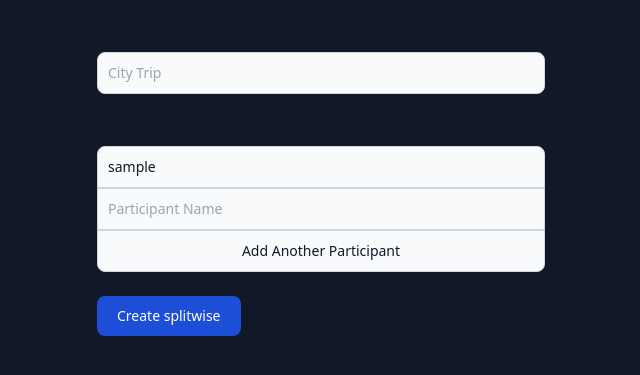
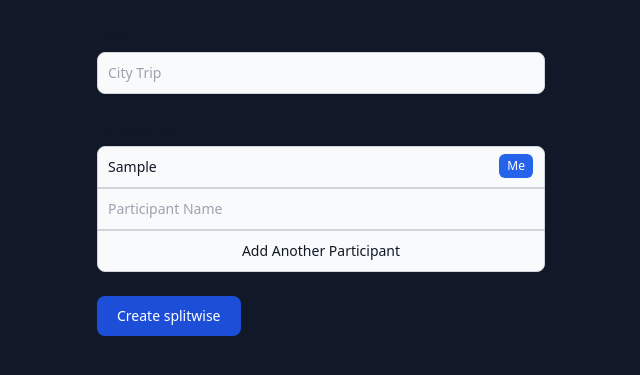
Before and after one commit to david-borja/cs50w-splitwise, a Django app: page /create-group in a window 1280 px wide. Shown: the part 60-435 px from the top of the page, without its empty margins (319-959 px from the left). Run offline with Django 4.2, Linux system fonts and the light colour scheme; the visitor is signed in with stand-in values (Sample User, id 1); some libraries are stand-ins or nearby versions.

Commit message:
style(): create group form

```diff
--- a/splitwise_clone/templates/splitwise_clone/create-group.html
+++ b/splitwise_clone/templates/splitwise_clone/create-group.html
@@ -22,13 +22,14 @@
     Participants
   </label>
   <section class="mb-6">
-    <div id="participants-list">
+    <div id="participants-list" class="relative">
+      <span class="absolute grid h-auto px-2 py-1 text-xs text-white bg-blue-600 rounded-md right-3 place-content-center top-2">Me</span>
       <input
         class="bg-gray-50 border border-gray-300 text-gray-900 text-sm rounded-t-lg block w-full p-2.5 dark:bg-gray-700 dark:border-gray-600 dark:placeholder-gray-400 dark:text-white"
         name="participant-1"
         type="text"
         required
-        value="{{ request.user }}"
+        value="{{ request.user|capfirst }}"
       />
       <input
         class="bg-gray-50 border border-gray-300 text-gray-900 text-sm focus:ring-blue-500 focus:border-blue-500 block w-full p-2.5 dark:bg-gray-700 dark:border-gray-600 dark:placeholder-gray-400 dark:text-white dark:focus:ring-blue-500 dark:focus:border-blue-500"
```
